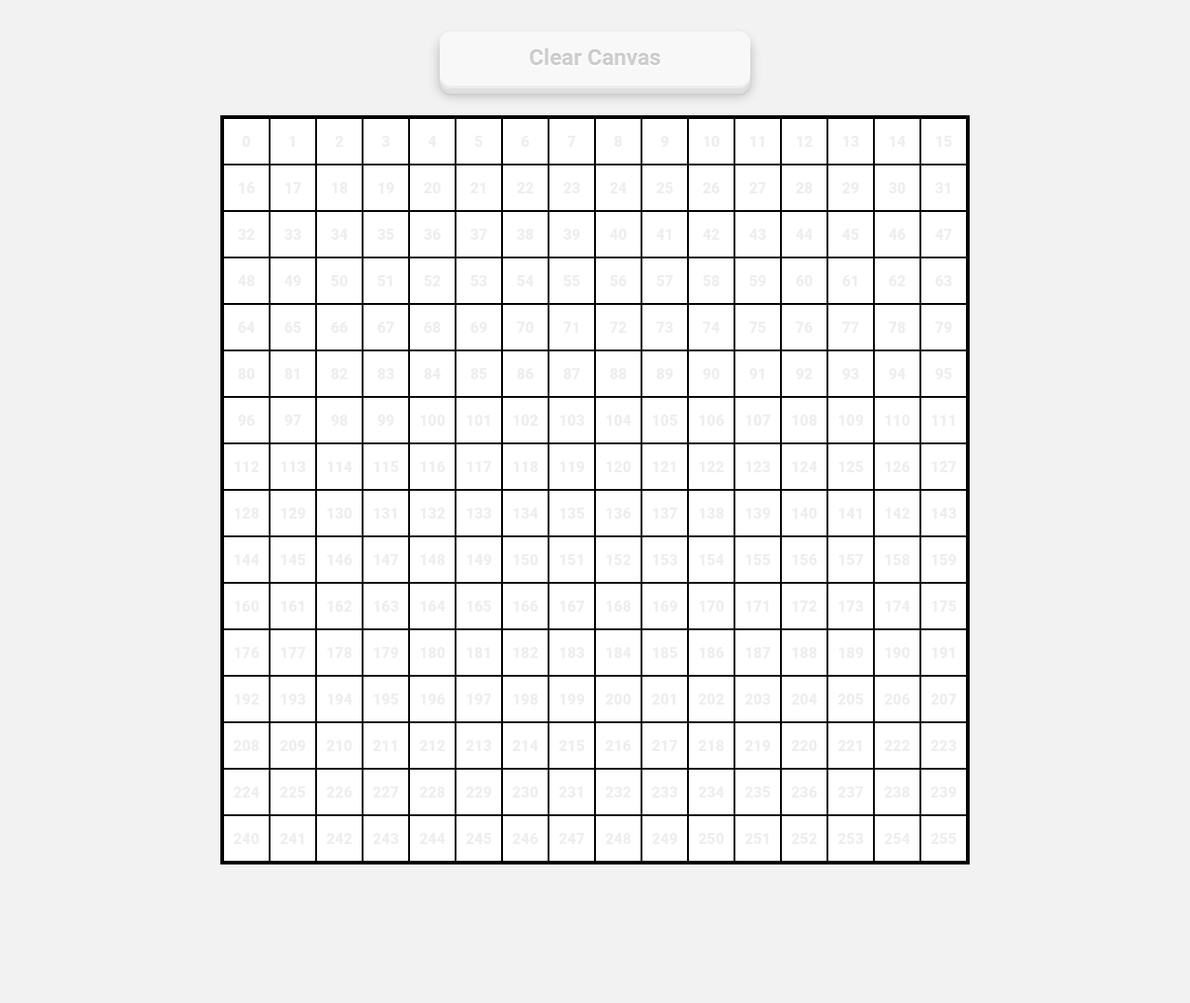
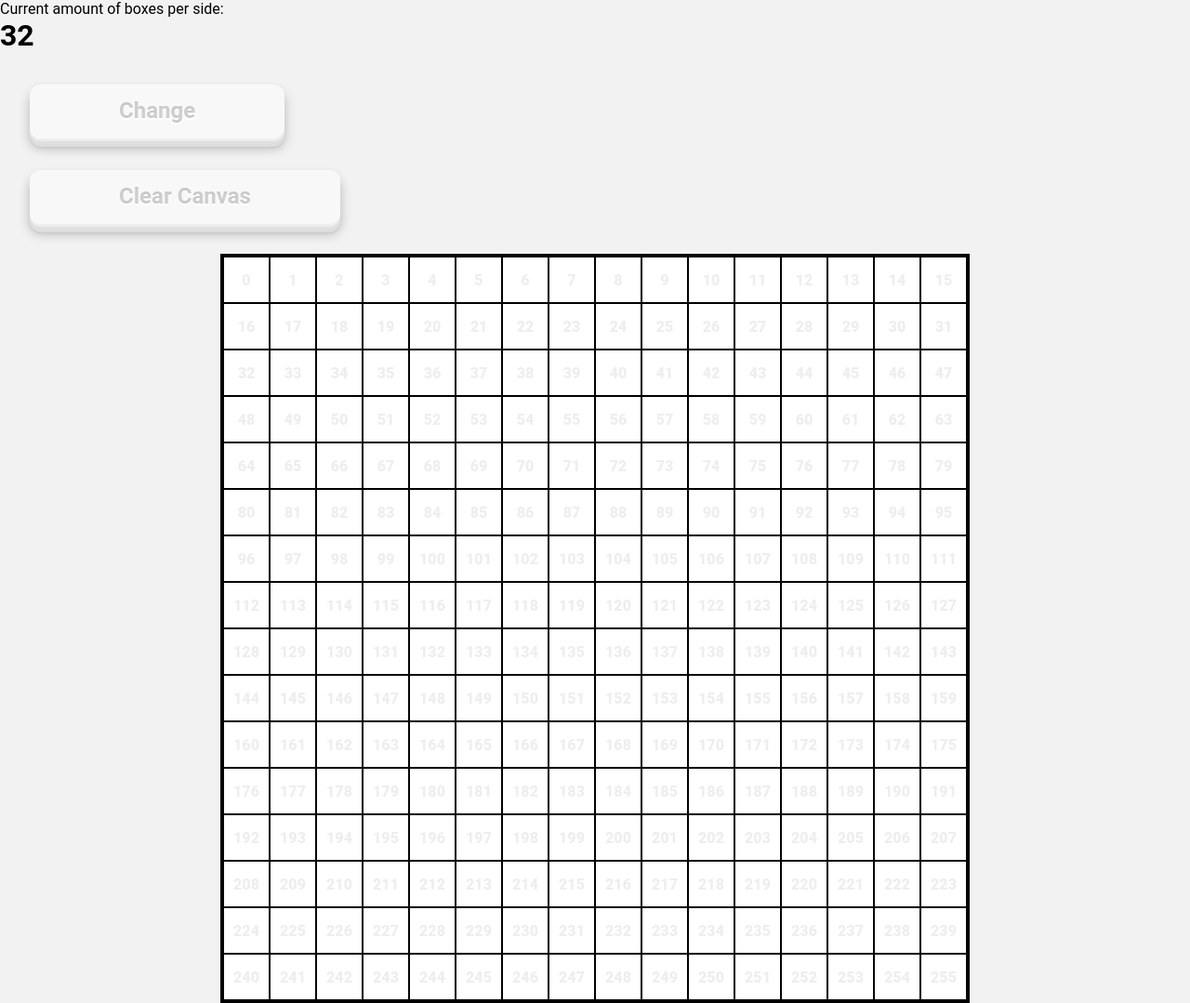
Before and after one commit to dznite/etch-a-sketch-REFRESH, a plain HTML site: page index.html in a window 1280 px wide. Shown: the whole page at 93% size. Before the commit the page ends 930 px from the top, so only its background shows below. Drawn offline with Linux system fonts and the light colour scheme.

Commit message:
Set new default grid number
Set starting grid to be 32x32.

```diff
--- a/index.html
+++ b/index.html
@@ -8,7 +8,14 @@
     </head>
 
     <body>
-        <div id="header">
+
+        <div id="sizeDiv">
+            <text id="statement">Current amount of boxes per side:</text>
+                <h1 id="value">32</h1>
+            <button id="resize">Change</button>
+        </div>
+
+        <div id="clearDiv">
             <button type="button" id="refresh" onClick="window.location.reload()"> Clear Canvas</button>
         </div>
 
```
